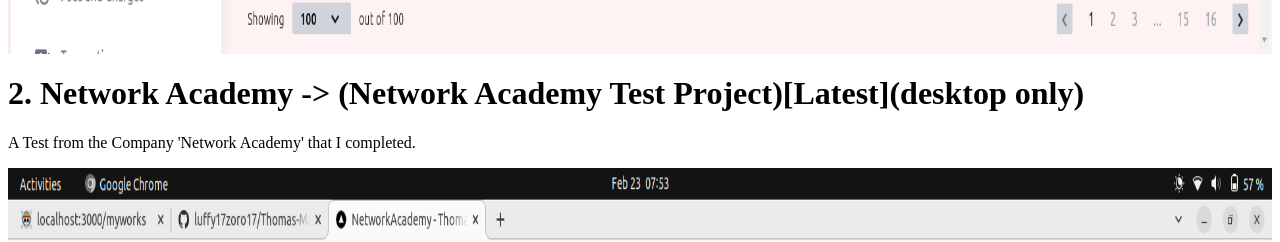
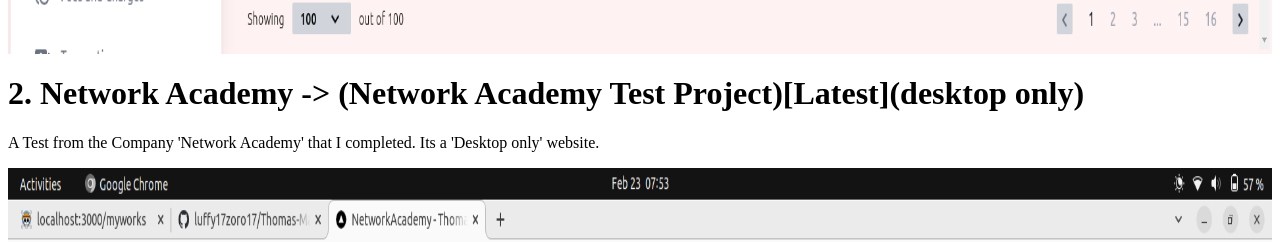
Before and after one commit to luffy17zoro17/portfolio.1, a Next.js app: page /testprojects in a window 1280 px wide. Shown: the part 1700-1942 px from the top of the page. Built offline with nearby package versions, Linux system fonts and the light colour scheme.

Commit message:
text fix

```diff
--- a/components/Test.js
+++ b/components/Test.js
@@ -17,7 +17,7 @@
     {
         id:2,
         name:"2. Network Academy -> (Network Academy Test Project)[Latest](desktop only)",
-        details:"A Test from the Company 'Network Academy' that I completed.",
+        details:"A Test from the Company 'Network Academy' that I completed. Its a 'Desktop only' website.",
         imgPath:"/NetworkAcademyTest.png",
         link:`${process.env.PRIVATE_NETWORK_ACADEM_TEST_KEY}`
     },
```
